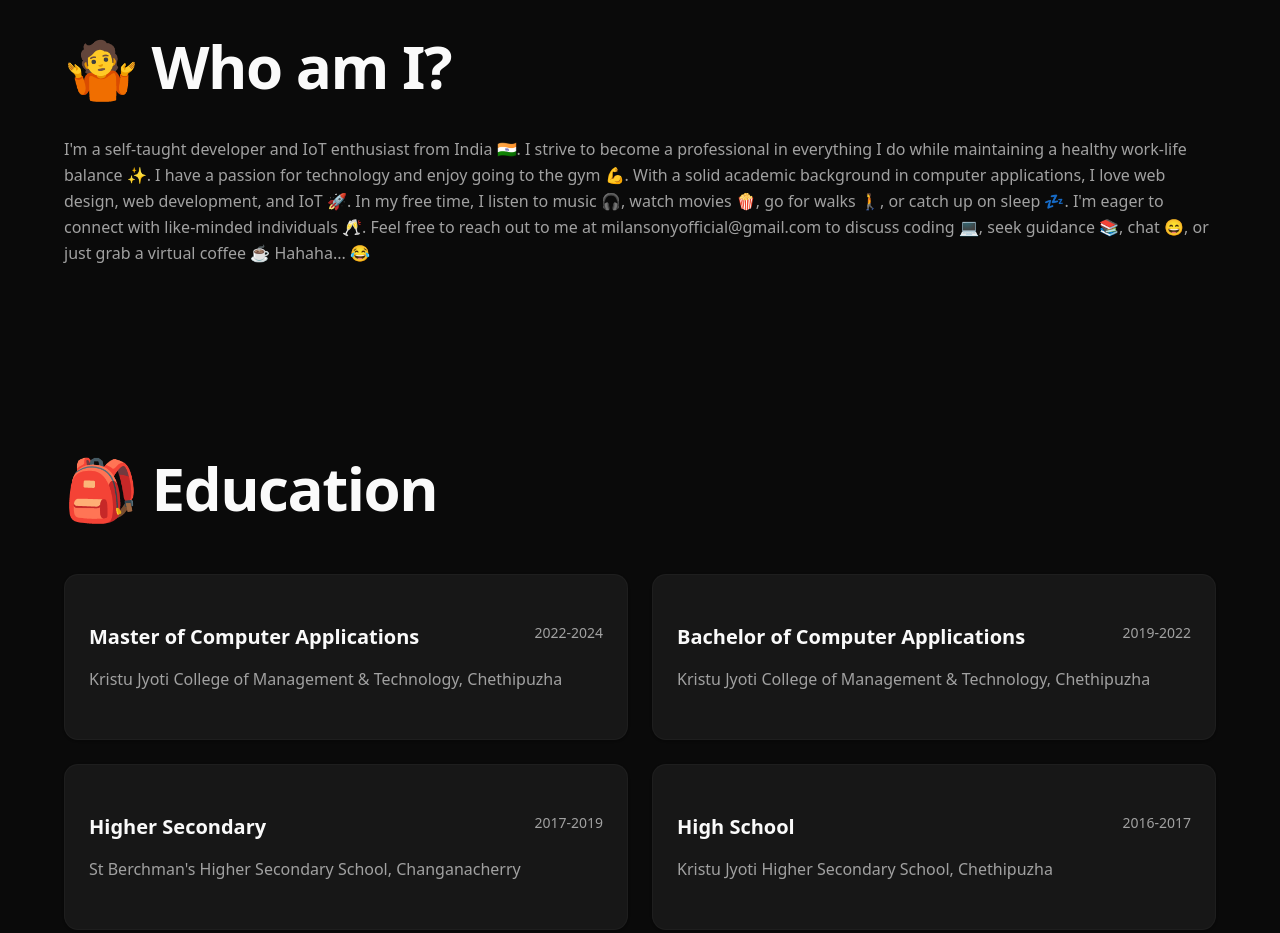
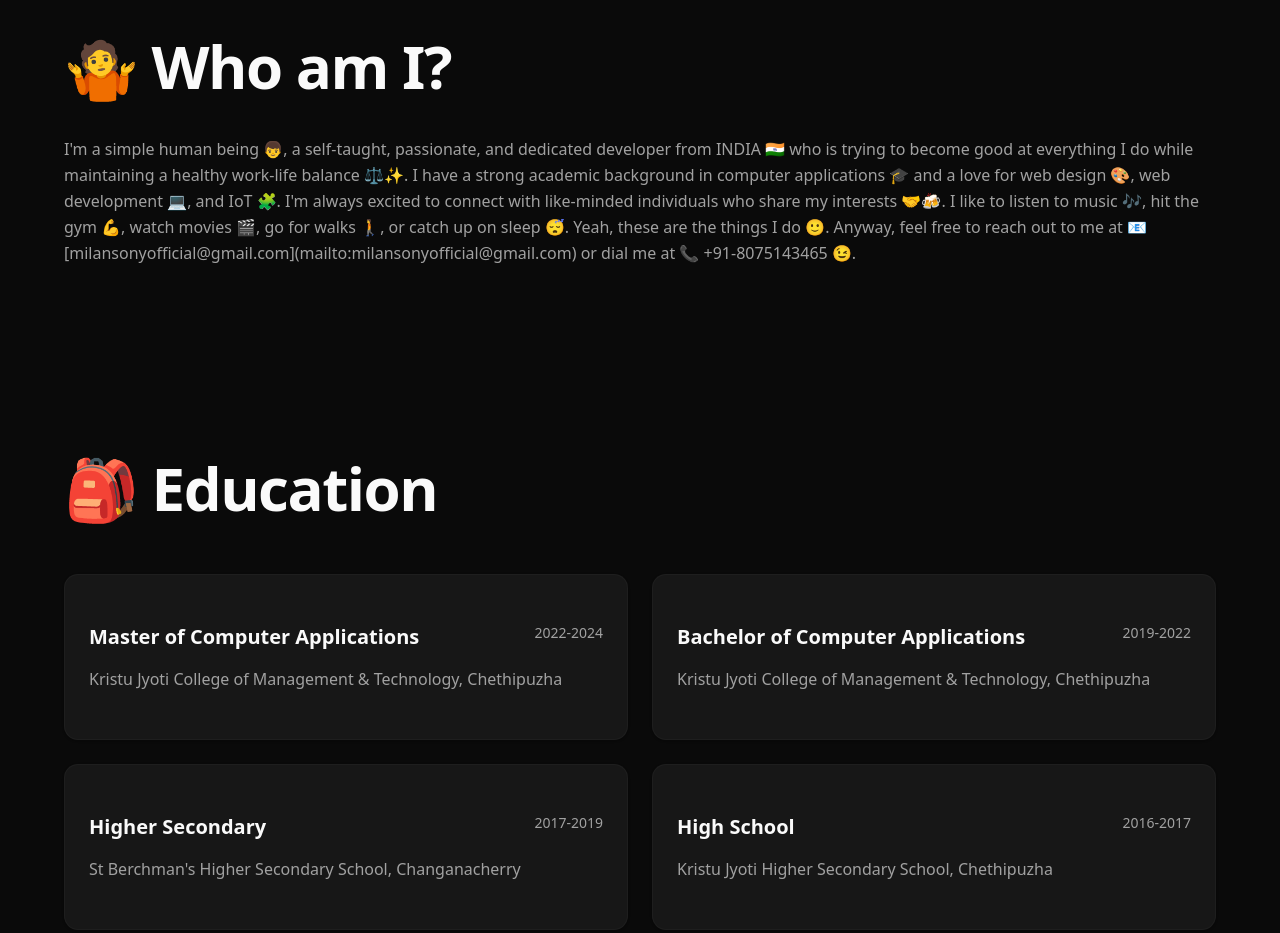
Before and after one commit to milan-sony/PersonalPortfolio, a React (Vite) app: page / in a window 1280 px wide. Shown: the part 860-1793 px from the top of the page. Built offline with nearby package versions, Linux system fonts and the light colour scheme.

Commit message:
Revise About section content and contact details
Updated personal description and contact information.

```diff
--- a/src/pages/About/About.jsx
+++ b/src/pages/About/About.jsx
@@ -12,7 +12,8 @@ function About() {
                 </h2>
 
                 <p className="text-sm sm:text-base text-muted-foreground leading-relaxed">
-                    I'm a self-taught developer and IoT enthusiast from India 🇮🇳. I strive to become a professional in everything I do while maintaining a healthy work-life balance ✨. I have a passion for technology and enjoy going to the gym 💪. With a solid academic background in computer applications, I love web design, web development, and IoT 🚀. In my free time, I listen to music 🎧, watch movies 🍿, go for walks 🚶, or catch up on sleep 💤. I'm eager to connect with like-minded individuals 🥂. Feel free to reach out to me at milansonyofficial@gmail.com to discuss coding 💻, seek guidance 📚, chat 😄, or just grab a virtual coffee ☕ Hahaha... 😂
+                    I'm a simple human being 👦, a self-taught, passionate, and dedicated developer from INDIA 🇮🇳 who is trying to become good at everything I do while maintaining a healthy work-life balance ⚖️✨. I have a strong academic background in computer applications 🎓 and a love for web design 🎨, web development 💻, and IoT 🧩. I'm always excited to connect with like-minded individuals who share my interests 🤝🍻.
+                    I like to listen to music 🎶, hit the gym 💪, watch movies 🎬, go for walks 🚶, or catch up on sleep 😴. Yeah, these are the things I do 🙂. Anyway, feel free to reach out to me at 📧 [milansonyofficial@gmail.com](mailto:milansonyofficial@gmail.com) or dial me at 📞 +91-8075143465 😉.
                 </p>
 
             </div>
```
